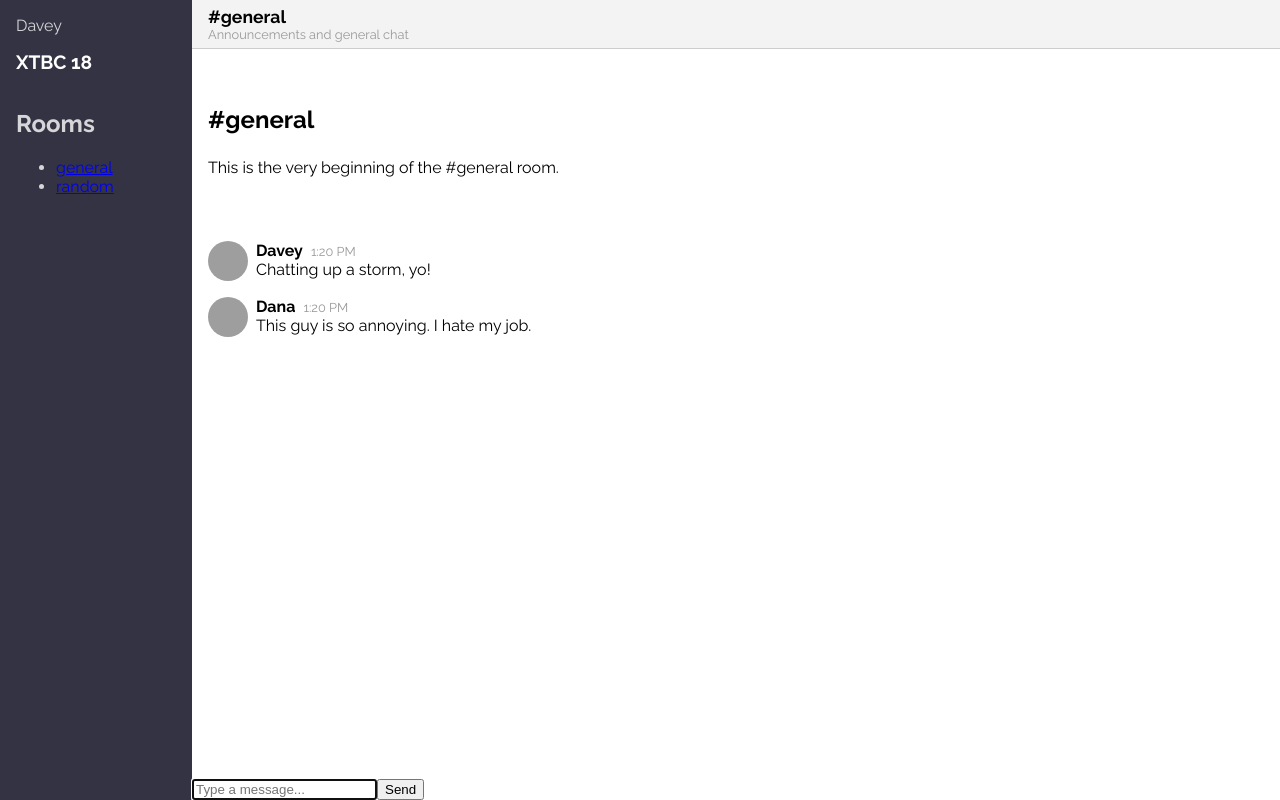
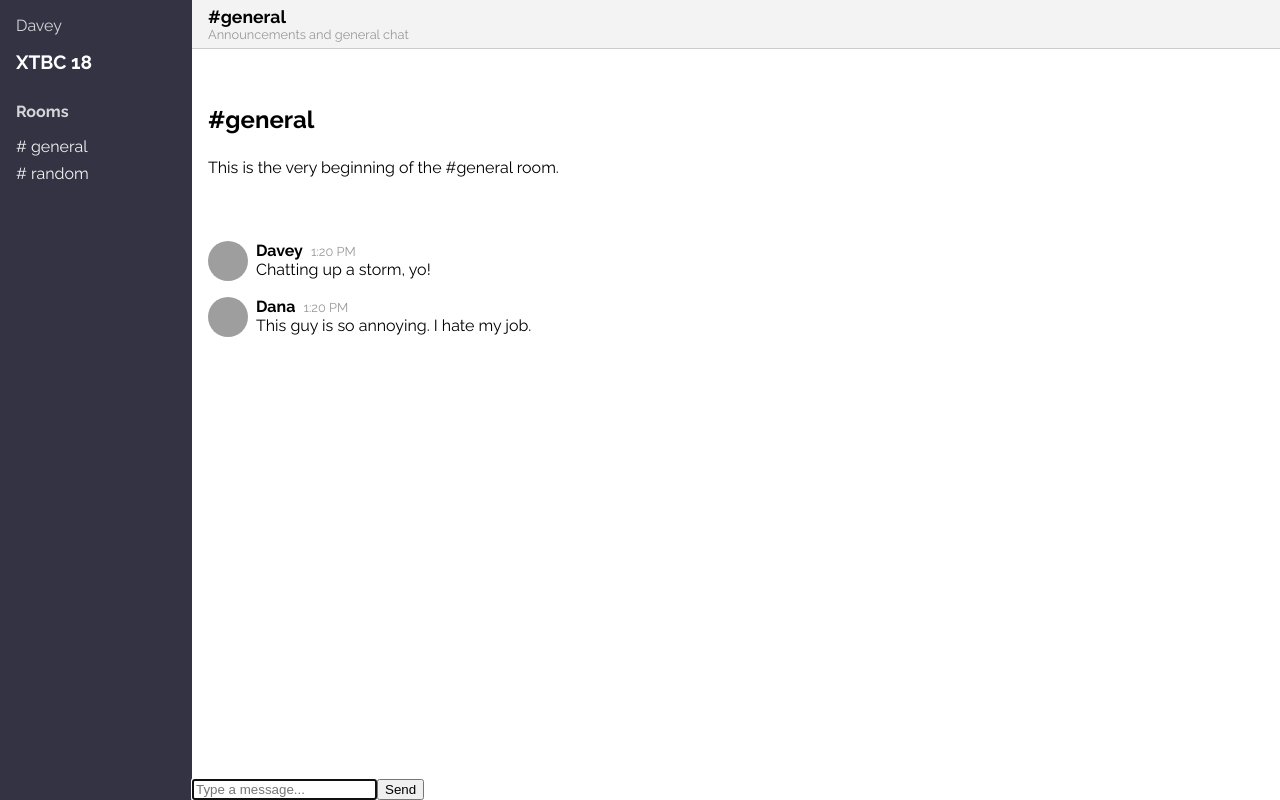
Before and after one commit to comptonla/chatarang, a React (Create React App) app: page / in a window 1280 px wide. Built offline with nearby package versions, Linux system fonts and the light colour scheme; grey boxes are pictures that could not be loaded.

Commit message:
Add RoomList (updated) component

```diff
--- a/src/RoomList.js
+++ b/src/RoomList.js
@@ -0,0 +1,58 @@
+import React from 'react'
+import { StyleSheet, css } from 'aphrodite'
+
+const RoomList = () => {
+  return (
+    <nav
+      className={`RoomList ${css(styles.roomList)}`}
+    >
+      <h2 className={css(styles.h2)}>
+        Rooms
+      </h2>
+      <ul className={css(styles.list)}>
+        <li className={css(styles.item)}>
+          <a href="#" className={css(styles.link)}>general</a>
+        </li>
+        <li className={css(styles.item)}>
+          <a href="#" className={css(styles.link)}>random</a>
+        </li>
+      </ul>
+    </nav>
+  )
+}
+
+const styles = StyleSheet.create({
+  roomList: {
+    padding: '0 1rem',
+  },
+
+  h2: {
+    fontSize: '1rem',
+  },
+
+  list: {
+    listStyle: 'none',
+    marginLeft: 0,
+    paddingLeft: 0,
+  },
+
+  item: {
+    marginBottom: '0.5rem',
+  },
+
+  link: {
+    display: 'block',
+    color: 'whitesmoke',
+    textDecoration: 'none',
+
+    '::before': {
+      content: '"# "',
+    },
+
+    ':hover': {
+      backgroundColor: 'rgba(255, 255, 255, 0.2)',
+    },
+  },
+})
+
+export default RoomList
--- a/src/Sidebar.js
+++ b/src/Sidebar.js
@@ -1,6 +1,7 @@
 import React from 'react'
 
 import UserInfo from './UserInfo'
+import RoomList from './RoomList'
 
 const Sidebar = (props) => {
   return (
@@ -10,16 +11,7 @@ const Sidebar = (props) => {
     >
       <UserInfo user={props.user} />
       <h1 style={styles.h1}>XTBC 18</h1>
-      <nav
-        className="RoomList"
-        style={styles.children}
-      >
-        <h2>Rooms</h2>
-        <ul>
-          <li><a href="#">general</a></li>
-          <li><a href="#">random</a></li>
-        </ul>
-      </nav>
+      <RoomList />
     </aside>
   )
 }
```
